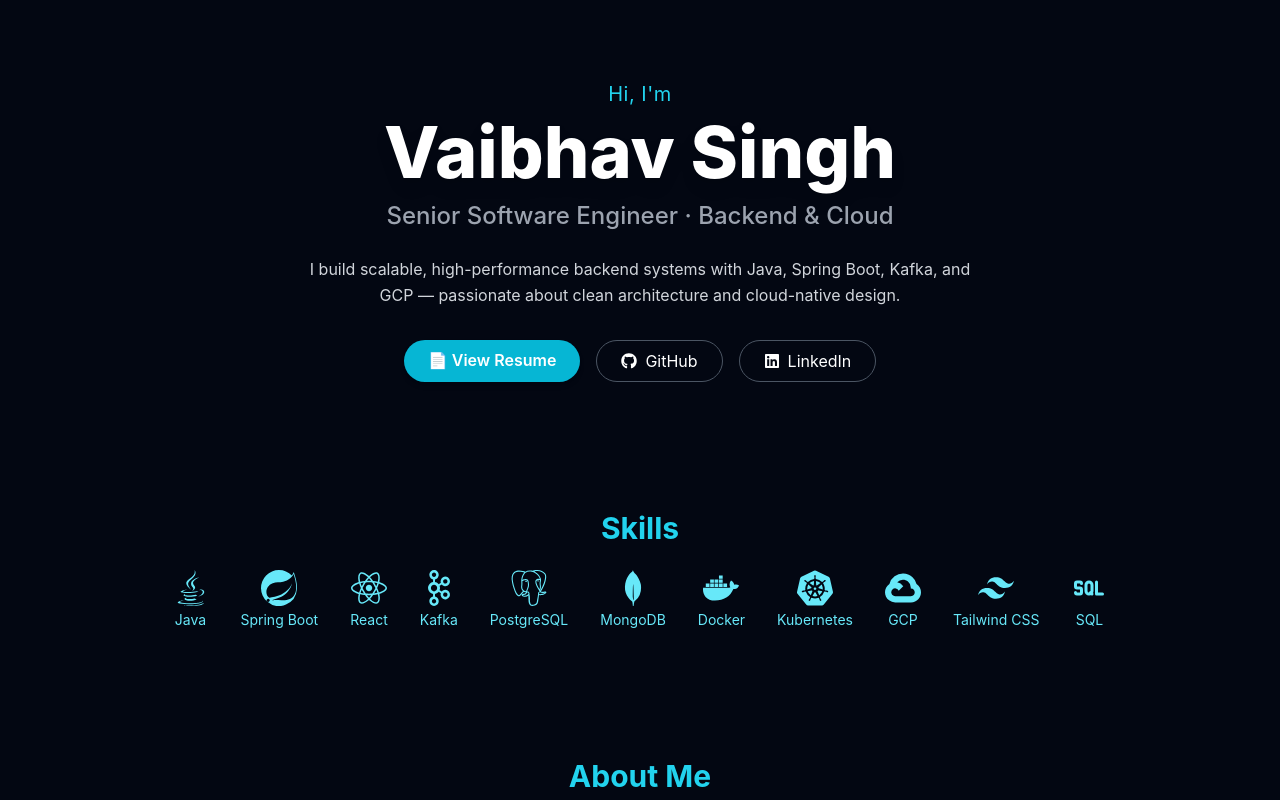
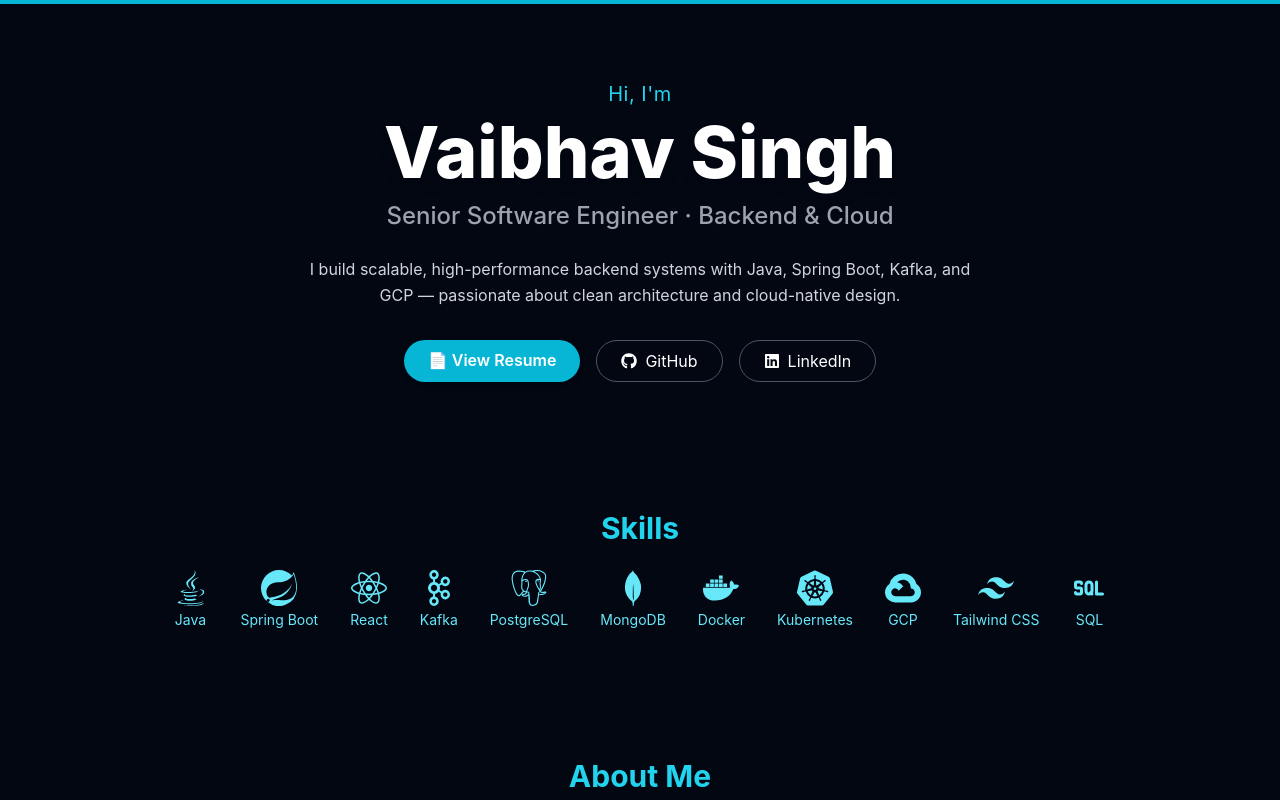
Before and after one commit to max3no/vaibhav-codes, a Next.js app: page / in a window 1280 px wide. Shown: the top 800 px of the page. Built offline with nearby package versions, Linux system fonts and the light colour scheme.

Commit message:
Added progress bar and 404 page

```diff
--- /dev/null
+++ b/pages/404.js
@@ -0,0 +1,21 @@
+import Link from 'next/link';
+import { motion } from 'framer-motion';
+
+export default function Custom404() {
+  return (
+    <motion.div
+      initial={{ opacity: 0, y: 20 }}
+      animate={{ opacity: 1, y: 0 }}
+      className="min-h-screen flex flex-col items-center justify-center bg-gray-950 text-white text-center px-6"
+    >
+      <h1 className="text-6xl font-bold text-cyan-500">404</h1>
+      <p className="mt-4 text-lg text-gray-400">Oops! The page you're looking for doesn't exist.</p>
+      <Link
+        href="/"
+        className="mt-6 px-6 py-3 bg-cyan-500 text-white rounded-full hover:bg-cyan-600 transition"
+      >
+        Go Back Home
+      </Link>
+    </motion.div>
+  );
+}
--- a/pages/_app.js
+++ b/pages/_app.js
@@ -1,5 +1,21 @@
-import "@/styles/globals.css";
+import '../styles/globals.css';
+import { AnimatePresence, motion } from 'framer-motion';
+import { useRouter } from 'next/router';
 
-export default function App({ Component, pageProps }) {
-  return <Component {...pageProps} />;
+export default function MyApp({ Component, pageProps }) {
+  const router = useRouter();
+
+  return (
+    <AnimatePresence mode="wait">
+      <motion.div
+        key={router.route}
+        initial={{ opacity: 0, y: 10 }}
+        animate={{ opacity: 1, y: 0 }}
+        exit={{ opacity: 0, y: -10 }}
+        transition={{ duration: 0.4, ease: 'easeInOut' }}
+      >
+        <Component {...pageProps} />
+      </motion.div>
+    </AnimatePresence>
+  );
 }
--- /dev/null
+++ b/pages/components/scrollProgress.js
@@ -0,0 +1,12 @@
+'use client';
+import { motion, useScroll } from 'framer-motion';
+
+export default function ScrollProgress() {
+  const { scrollYProgress } = useScroll();
+  return (
+    <motion.div
+      className="fixed top-0 left-0 right-0 h-1 bg-cyan-500 z-50"
+      style={{ scaleX: scrollYProgress, transformOrigin: 'left' }}
+    />
+  );
+}
--- a/pages/index.js
+++ b/pages/index.js
@@ -4,6 +4,7 @@ import { FaGithub, FaLinkedin, FaJava, FaReact, FaDocker } from 'react-icons/fa'
 import { SiSpring, SiPostgresql, SiMongodb, SiKubernetes, SiGooglecloud, SiTailwindcss, SiApachekafka } from 'react-icons/si';
 import { TbSql } from "react-icons/tb";
 import { motion, AnimatePresence } from 'framer-motion';
+import ScrollProgress from './components/scrollProgress';
 
 const sectionFade = {
   hidden: { opacity: 0, y: 20 },
@@ -39,6 +40,7 @@ export default function Home() {
       </Head>
 
       <AnimatePresence>
+        <ScrollProgress />
         {loading ? (
           <motion.div
             key="loader"
```
